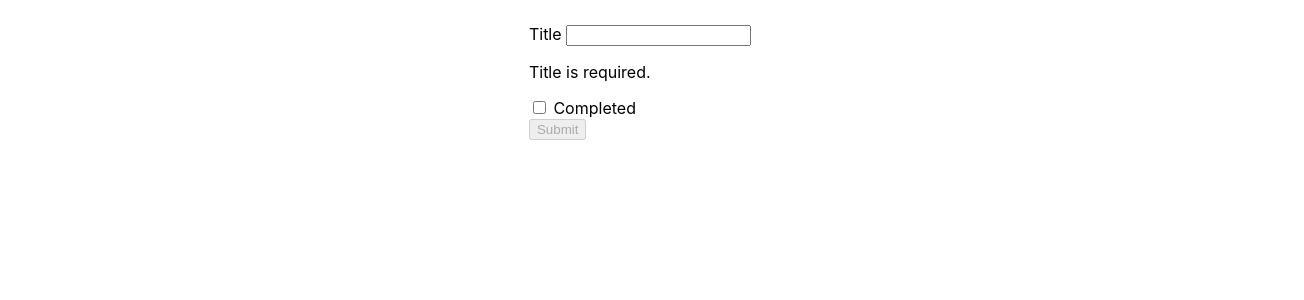
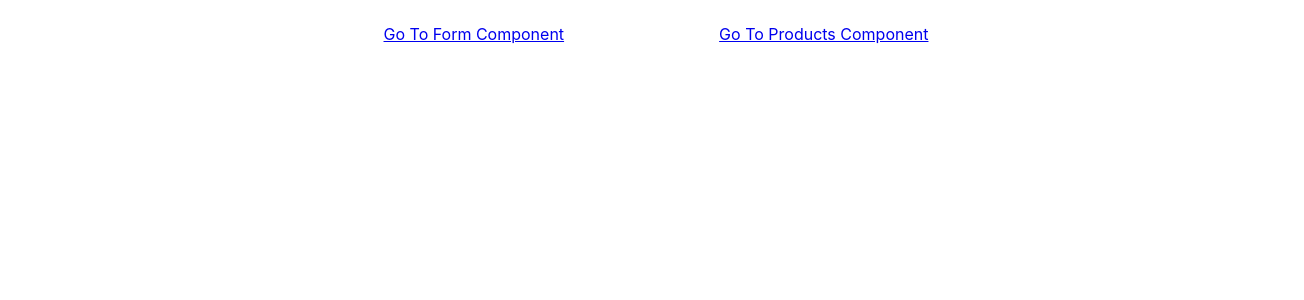
Before and after one commit to MalikWhitfield/interview-prep, an Angular app: page / in a window 1280 px wide. Shown: the top 300 px of the page, 1304 px wide, since content can reach past the window. Built offline with nearby package versions, Linux system fonts and the light colour scheme.

Commit message:
add routing

```diff
--- a/src/app/app.component.html
+++ b/src/app/app.component.html
@@ -1,7 +1,8 @@
-<main class="main">
-  <div class="content">
-    <app-todo-form></app-todo-form>
-  </div>
-</main>
-
-<router-outlet />
+<router-outlet>
+  <main class="main">
+    <div class="content">
+      <a href="todo">Go To Form Component</a>
+      <a href="products">Go To Products Component</a>
+    </div>
+  </main>
+</router-outlet>
--- a/src/app/app.routes.ts
+++ b/src/app/app.routes.ts
@@ -1,3 +1,8 @@
 import { Routes } from '@angular/router';
+import { TodoFormComponent } from './todo-form/todo-form.component';
+import { ProductListComponent } from './product-list/product-list/product-list.component';
 
-export const routes: Routes = [];
+export const routes: Routes = [
+  { path: 'todo', component: TodoFormComponent },
+  { path: 'products', component: ProductListComponent },
+];
```
